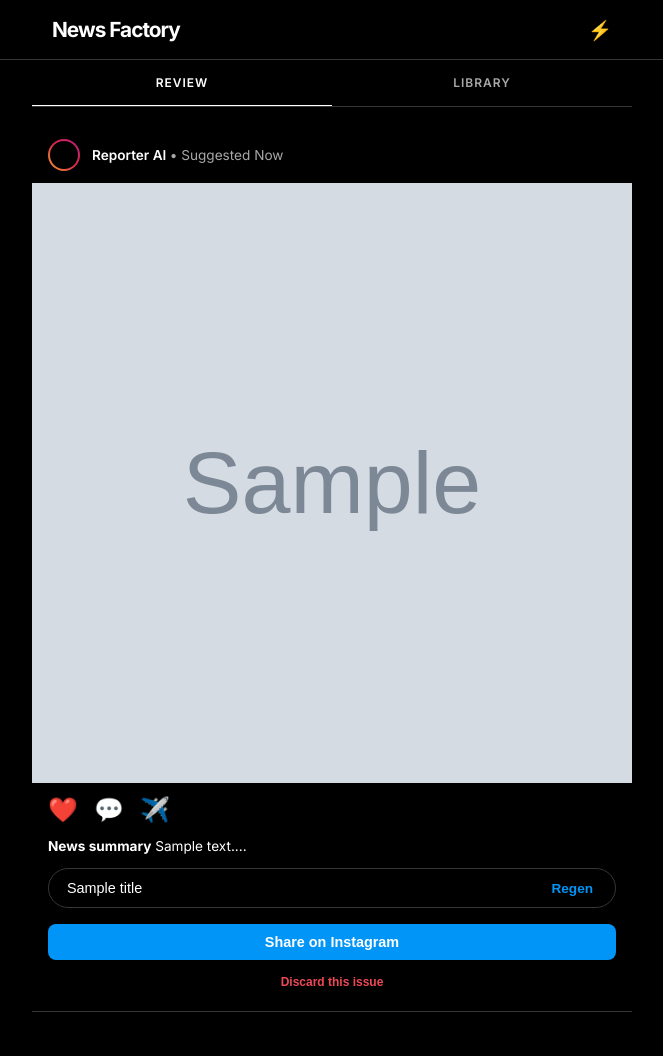
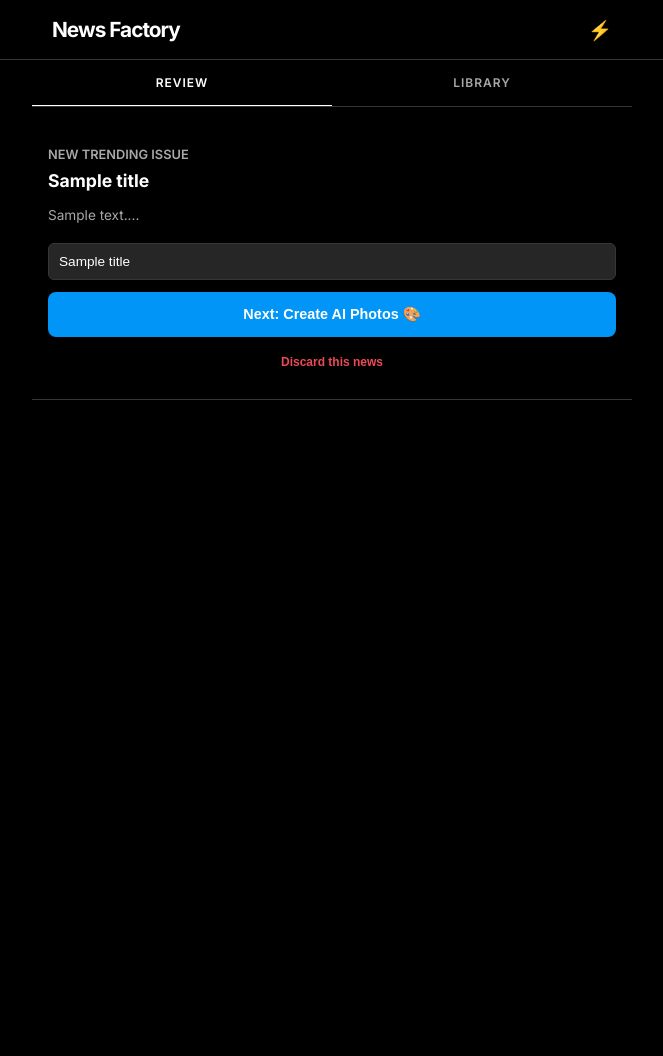
Before and after one commit to WooHyeong9701/news-factory, a FastAPI app: template web/templates/index.html in a window 1280 px wide. Shown: the whole page, without its empty margins (308-971 px from the left). After the commit the page ends 400 px from the top, so only its background shows below. Run offline with FastAPI, Linux system fonts and the light colour scheme; the template is opened without the code that fills it: most values are stand-ins (such as "Sample title", 1, 10 or a date in 2020); grey boxes marked "Sample" are stand-in pictures.

Commit message:
Feature: 2-step Instagram workflow (Review Title -> Select AI Images -> Post)

```diff
--- a/web/app.py
+++ b/web/app.py
@@ -99,28 +99,32 @@ async def read_index(request: Request, msg: str = None):
         "msg": msg
     })
 
+@app.post("/review_images", response_class=HTMLResponse)
+async def review_images(request: Request, issue_id: int = Form(...), final_title: str = Form(...)):
+    """게시 전 이미지를 생성하고 사용자가 선택할 수 있게 합니다."""
+    print(f"🎨 리뷰용 이미지 생성 시작: {final_title}")
+    # 요청하신 대로 3장의 후보를 생성합니다.
+    images = image_gen.generate_news_images(final_title, count=3)
+
+    return templates.TemplateResponse("review.html", {
+        "request": request,
+        "issue_id": issue_id,
+        "title": final_title,
+        "images": images
+    })
+
 @app.post("/select", response_class=HTMLResponse)
 async def select_issue(request: Request, issue_id: int = Form(...), selected_title: str = Form(...), selected_image: str = Form(...)):
-    # [변경] 발행 버튼을 눌렀을 때 실시간으로 이미지를 생성합니다.
-    print(f"🎨 실시간 이미지 생성 시작: {selected_title}")
-    new_images = image_gen.generate_news_images(selected_title, count=1)
-
-    final_image = selected_image
-    if new_images and len(new_images) > 0:
-        final_image = new_images[0]
-        print(f"✅ 이미지 생성 완료: {final_image}")
-    else:
-        print("⚠️ 이미지 생성 실패, 기본 플레이스홀더를 사용합니다.")
-
+    """리뷰 페이지에서 선택한 최종 이미지와 제목으로 업로드를 완료합니다."""
     issue = db.get_issue_by_id(issue_id)
     caption = f"{selected_title}\n\n{issue['summary_candidate']}"
 
-    # 생성된 이미지로 발행
-    success = publisher.publish_post(final_image, caption)
+    # [변경] 이미지는 이전 단계에서 생성되었으므로, 선택된 것을 그대로 사용합니다.
+    success = publisher.publish_post(selected_image, caption)
 
     if success:
-        db.mark_issue_published(issue_id, selected_title, final_image)
-        msg = f"🚀 이슈 #{issue_id}가 인스타그램에 업로드되었습니다!"
+        db.mark_issue_published(issue_id, selected_title, selected_image)
+        msg = f"🚀 '{selected_title}' 게시물이 인스타그램에 성공적으로 공유되었습니다!"
     else:
         msg = f"❌ 인스타그램 업로드 중 오류가 발생했습니다."
 
--- a/web/templates/index.html
+++ b/web/templates/index.html
@@ -19,158 +19,77 @@
             --insta-grey: #8e8e8e;
         }
 
-        * {
-            box-sizing: border-box;
-            -webkit-tap-highlight-color: transparent;
-        }
-
+        * { box-sizing: border-box; }
         body {
             font-family: 'Inter', -apple-system, sans-serif;
             background-color: var(--bg-base);
             color: var(--text-primary);
-            margin: 0;
-            padding: 0;
-            display: flex;
-            flex-direction: column;
-            align-items: center;
-            min-height: 100vh;
+            margin: 0; padding: 0;
+            display: flex; flex-direction: column; align-items: center;
         }
 
-        /* Nav Bar 스타일 */
         nav {
-            position: sticky;
-            top: 0;
-            width: 100%;
-            background-color: rgba(0, 0, 0, 0.8);
-            backdrop-filter: blur(10px);
-            border-bottom: 1px solid var(--border);
-            z-index: 1000;
-            display: flex;
-            justify-content: center;
-            height: 60px;
+            position: sticky; top: 0; width: 100%;
+            background-color: rgba(0, 0, 0, 0.8); backdrop-filter: blur(10px);
+            border-bottom: 1px solid var(--border); z-index: 1000;
+            display: flex; justify-content: center; height: 60px;
         }
         .nav-content {
-            width: 100%;
-            max-width: 600px;
-            display: flex;
-            justify-content: space-between;
-            align-items: center;
-            padding: 0 20px;
+            width: 100%; max-width: 600px; display: flex; justify-content: space-between; align-items: center; padding: 0 20px;
         }
         .logo { font-size: 1.3rem; font-weight: 700; letter-spacing: -1px; }
 
-        /* 탭 스타일 */
-        .tab-bar {
-            width: 100%;
-            max-width: 600px;
-            display: flex;
-            border-bottom: 1px solid var(--border);
+        .tab-bar { width: 100%; max-width: 600px; display: flex; border-bottom: 1px solid var(--border); }
+        .tab {
+            flex: 1; padding: 15px 0; text-align: center; font-size: 0.75rem; font-weight: 600;
+            color: var(--text-secondary); cursor: pointer; text-transform: uppercase; letter-spacing: 1px;
         }
-        .tab {
-            flex: 1;
-            padding: 15px 0;
-            text-align: center;
-            font-size: 0.75rem;
-            font-weight: 600;
-            color: var(--text-secondary);
-            cursor: pointer;
-            text-transform: uppercase;
-            letter-spacing: 1px;
-            transition: color 0.3s;
-        }
-        .tab.active {
-            color: var(--text-primary);
-            border-bottom: 1px solid var(--text-primary);
-        }
+        .tab.active { color: var(--text-primary); border-bottom: 1px solid var(--text-primary); }
 
-        .main-container {
-            width: 100%;
-            max-width: 600px;
-            padding: 20px 0;
-        }
-
+        .main-container { width: 100%; max-width: 600px; padding: 20px 0; }
         .section { display: none; }
         .section.active { display: block; animation: fadeIn 0.4s ease; }
 
         @keyframes fadeIn { from { opacity: 0; transform: translateY(10px); } to { opacity: 1; transform: translateY(0); } }
 
-        /* 인스타그램 카드 스타일 */
-        .insta-card {
+        /* 메인 리스트 카드 (이미지 없음) */
+        .issue-item {
             background-color: var(--bg-base);
-            margin-bottom: 24px;
+            padding: 20px 16px;
             border-bottom: 1px solid var(--border);
+            margin-bottom: 10px;
         }
-        .card-header {
-            display: flex;
-            align-items: center;
-            padding: 12px 16px;
+        .card-header { font-size: 0.8rem; color: var(--text-secondary); margin-bottom: 8px; font-weight: 600; }
+
+        .issue-preview {
+            font-size: 1.1rem; font-weight: 700; line-height: 1.3; margin-bottom: 12px;
+            color: var(--text-primary);
         }
-        .avatar {
-            width: 32px; height: 32px; border-radius: 50%;
-            background: linear-gradient(45deg, #f09433, #e6683c, #dc2743, #cc2366, #bc1888);
-            margin-right: 12px; padding: 2px;
-        }
-        .avatar-inner { width: 100%; height: 100%; border-radius: 50%; background: var(--bg-base); border: 2px solid var(--bg-base); }
-        .card-user { font-size: 0.85rem; font-weight: 600; }
-
-        /* 이미지 컨테이너 */
-        .card-media {
-            width: 100%; aspect-ratio: 1; background-color: var(--bg-secondary);
-            overflow: hidden; cursor: pointer;
-        }
-        .card-media img { width: 100%; height: 100%; object-fit: cover; transition: transform 0.5s; }
-        .card-media:hover img { transform: scale(1.03); }
-
-        /* 카드 내용 */
-        .card-body { padding: 12px 16px; }
-        .card-actions { display: flex; gap: 16px; margin-bottom: 12px; font-size: 1.5rem; }
-
-        .card-summary { font-size: 0.85rem; line-height: 1.5; color: var(--text-primary); margin-bottom: 12px; }
-
-        /* 제목 입력창 - 인스타 댓글창 느낌 */
-        .title-input-wrapper {
-            background-color: var(--bg-base);
-            border: 1px solid var(--border);
-            border-radius: 20px;
-            padding: 10px 16px;
-            margin-bottom: 16px;
-            display: flex;
-            align-items: center;
-        }
-        .title-input {
-            background: transparent; border: none; color: white; flex: 1; font-size: 0.9rem; outline: none;
-        }
-        .btn-text-action {
-            background: transparent; border: none; color: var(--insta-blue); font-weight: 600; font-size: 0.85rem; cursor: pointer; margin-left: 10px;
+        .issue-summary {
+            font-size: 0.85rem; color: var(--text-secondary); line-height: 1.5; margin-bottom: 18px;
         }
 
-        /* 메인 발행 버튼 */
-        .btn-publish {
+        .btn-action-group { display: flex; flex-direction: column; gap: 8px; }
+
+        .btn-next {
             background-color: var(--insta-blue); color: white; border: none; border-radius: 8px;
-            width: 100%; padding: 10px; font-weight: 600; cursor: pointer; font-size: 0.9rem;
-            transition: opacity 0.2s;
+            width: 100%; padding: 14px; font-weight: 600; cursor: pointer; font-size: 0.9rem;
         }
-        .btn-publish:active { opacity: 0.7; }
-
         .btn-discard {
-            background: transparent; color: var(--insta-red); border: none; width: 100%; padding: 10px;
-            font-size: 0.75rem; font-weight: 600; cursor: pointer; margin-top: 5px;
+            background: transparent; color: var(--insta-red); border: none; padding: 10px;
+            font-size: 0.75rem; font-weight: 600; cursor: pointer;
         }
 
-        /* 알림창 */
+        /* 라이브러리 (이미지 여전히 필요) */
+        .history-grid { display: grid; grid-template-columns: repeat(3, 1fr); gap: 2px; }
+        .history-p { aspect-ratio: 1; background: var(--bg-secondary); position: relative; cursor: pointer; }
+        .history-p img { width: 100%; height: 100%; object-fit: cover; }
+
         .toast {
             position: fixed; bottom: 20px; left: 50%; transform: translateX(-50%);
             background: var(--bg-elevated); color: white; padding: 12px 24px; border-radius: 4px; border: 1px solid var(--border);
-            font-size: 0.85rem; z-index: 2000; animation: slideUp 0.3s forwards;
+            font-size: 0.85rem; z-index: 2000;
         }
-        @keyframes slideUp { from { bottom: -50px; } to { bottom: 20px; } }
-
-        /* 히스토리 아이템 */
-        .history-grid { display: grid; grid-template-columns: repeat(3, 1fr); gap: 2px; }
-        .history-p { aspect-ratio: 1; background: var(--bg-secondary); position: relative; cursor: pointer; }
-        .history-p img { width: 100%; height: 100%; object-fit: cover; }
-        .history-p:hover::after { content: '🗑️'; position: absolute; inset: 0; background: rgba(0,0,0,0.5); display: flex; align-items: center; justify-content: center; font-size: 1.5rem; }
-
     </style>
 </head>
 <body>
@@ -191,53 +110,32 @@
         <div class="toast" id="toast">{{ msg }}</div>
         {% endif %}
 
-        <!-- 검토 섹션 -->
         <div id="review" class="section active">
             {% for issue in issues %}
-            <article class="insta-card" id="card-{{ issue.id }}">
-                <div class="card-header">
-                    <div class="avatar"><div class="avatar-inner"></div></div>
-                    <div class="card-user">Reporter AI <span style="color:var(--text-secondary); font-weight:400;">• Suggested Now</span></div>
+            <div class="issue-item">
+                <div class="card-header">NEW TRENDING ISSUE</div>
+                <div class="issue-preview">{{ issue.titles[0] if issue.titles else issue.representative_title }}</div>
+                <div class="issue-summary">{{ issue.summary_candidate[:180] }}...</div>
+
+                <div class="btn-action-group">
+                    <!-- 게시 버튼이 아닌 '다음 단계(이미지 생성)'로 가는 폼 -->
+                    <form action="/review_images" method="post">
+                        <input type="hidden" name="issue_id" value="{{ issue.id }}">
+                        <!-- 여기서 제목을 최종 확인 후 넘길 수 있게 함 -->
+                        <div style="margin-bottom: 12px;">
+                            <input type="text" name="final_title"
+                                   value="{{ issue.titles[0] if issue.titles else issue.representative_title }}"
+                                   style="width: 100%; background: #262626; border: 1px solid #363636; border-radius: 6px; padding: 10px; color: white; font-size: 0.85rem;">
+                        </div>
+                        <button type="submit" class="btn-next">Next: Create AI Photos 🎨</button>
+                    </form>
+                    <button class="btn-discard" onclick="deleteIssue({{ issue.id }}, this)">Discard this news</button>
                 </div>
-
-                <div class="card-media">
-                    {% if issue.images and issue.images|length > 0 %}
-                    <img src="{{ issue.images[0] }}" id="media-{{ issue.id }}">
-                    {% else %}
-                    <img src="https://picsum.photos/600/600" id="media-{{ issue.id }}">
-                    {% endif %}
-                </div>
-
-                <div class="card-body">
-                    <div class="card-actions">
-                        <span>❤️</span> <span>💬</span> <span>✈️</span>
-                    </div>
-                    <div class="card-summary">
-                        <strong>News summary</strong> {{ issue.summary_candidate[:150] if issue.summary_candidate else "상세 내용이 없습니다." }}...
-                    </div>
-
-                    <form action="/select" method="post">
-                        <input type="hidden" name="issue_id" value="{{ issue.id }}">
-                        <input type="hidden" name="selected_image" value="{{ issue.images[0] if issue.images else 'https://picsum.photos/600/600' }}">
-
-                        <div class="title-input-wrapper">
-                            <input type="text" name="selected_title"
-                                   value="{{ issue.titles[0] if issue.titles else issue.representative_title }}"
-                                   id="title-{{ issue.id }}" class="title-input" placeholder="Make a serious title...">
-                            <button type="button" class="btn-text-action" onclick="regenerateTitle({{ issue.id }})">Regen</button>
-                        </div>
-
-                        <button type="submit" class="btn-publish">Share on Instagram</button>
-                    </form>
-
-                    <button type="button" class="btn-discard" onclick="deleteIssue({{ issue.id }}, this)">Discard this issue</button>
-                </div>
-            </article>
+            </div>
             {% endfor %}
-            {% if not issues %}<div style="text-align:center; padding-top:40px; color:var(--text-dim);">No new issues to review</div>{% endif %}
+            {% if not issues %}<div style="text-align:center; padding-top:40px; color:var(--text-dim);">All news processed</div>{% endif %}
         </div>
 
-        <!-- 보관함 섹션 (그리드 방식) -->
         <div id="history" class="section">
             <div class="history-grid">
                 {% for story in published %}
@@ -246,12 +144,10 @@
                 </div>
                 {% endfor %}
             </div>
-            {% if not published %}<div style="text-align:center; padding-top:40px; color:var(--text-dim);">Your story is empty</div>{% endif %}
         </div>
     </div>
 
     <script>
-        // 탭 전환
         function showSection(id, tabEl) {
             document.querySelectorAll('.section').forEach(s => s.classList.remove('active'));
             document.querySelectorAll('.tab').forEach(t => t.classList.remove('active'));
@@ -260,48 +156,22 @@
             window.scrollTo(0, 0);
         }
 
-        // 토스트 메시지 자동 삭제
+        async function deleteIssue(issueId, element) {
+            if (confirm('Discard?')) {
+                const target = element.closest('.issue-item') || element.closest('.history-p');
+                target.style.transition = '0.3s';
+                target.style.opacity = '0';
+                setTimeout(() => target.style.display = 'none', 300);
+                const formData = new FormData();
+                formData.append('issue_id', issueId);
+                await fetch('/delete', { method: 'POST', body: formData });
+            }
+        }
+
         document.addEventListener('DOMContentLoaded', () => {
             const toast = document.getElementById('toast');
             if (toast) setTimeout(() => toast.style.display = 'none', 3000);
         });
-
-        // 제목 다시 생성
-        async function regenerateTitle(issueId) {
-            const input = document.getElementById(`title-${issueId}`);
-            const btn = event.currentTarget;
-            input.placeholder = "Thinking...";
-            btn.style.opacity = '0.5';
-
-            try {
-                const response = await fetch(`/regenerate_title?issue_id=${issueId}`);
-                const data = await response.json();
-                if (data.status === "success") input.value = data.title;
-            } catch (error) {
-                console.error("Error:", error);
-            } finally {
-                btn.style.opacity = '1';
-                input.placeholder = "Make a serious title...";
-            }
-        }
-
-        // 이슈 삭제 (AJAX)
-        async function deleteIssue(issueId, element) {
-            if (confirm('Discard this post?')) {
-                const target = element.closest('.insta-card') || element.closest('.history-p');
-                target.style.transition = '0.3s';
-                target.style.opacity = '0';
-                setTimeout(() => target.style.display = 'none', 300);
-
-                try {
-                    const formData = new FormData();
-                    formData.append('issue_id', issueId);
-                    await fetch('/delete', { method: 'POST', body: formData });
-                } catch (error) {
-                    console.error('Delete error:', error);
-                }
-            }
-        }
     </script>
 </body>
 </html>
```
Also changed, not shown: web/templates/review.html (added, +114 -0 lines).
